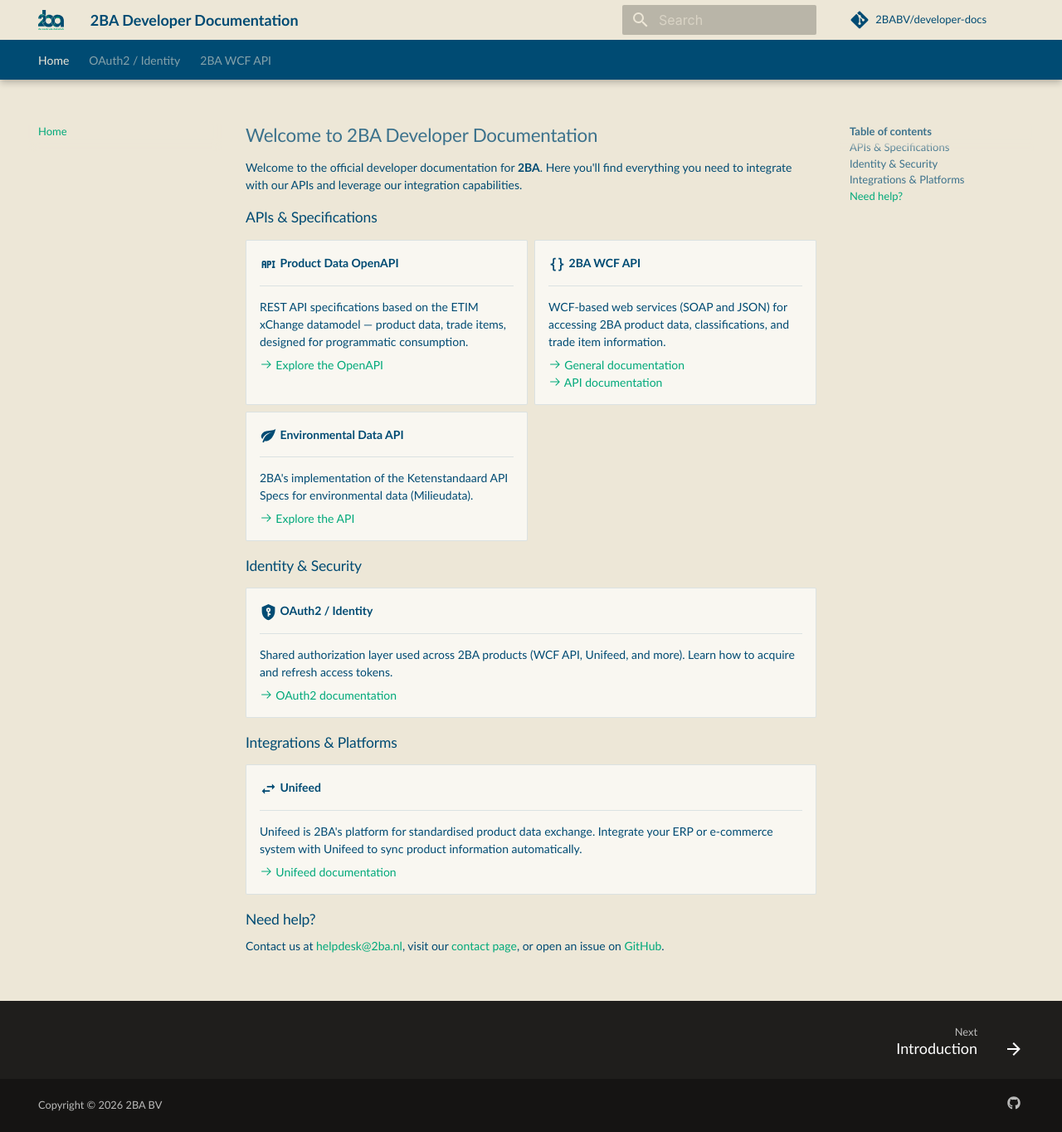
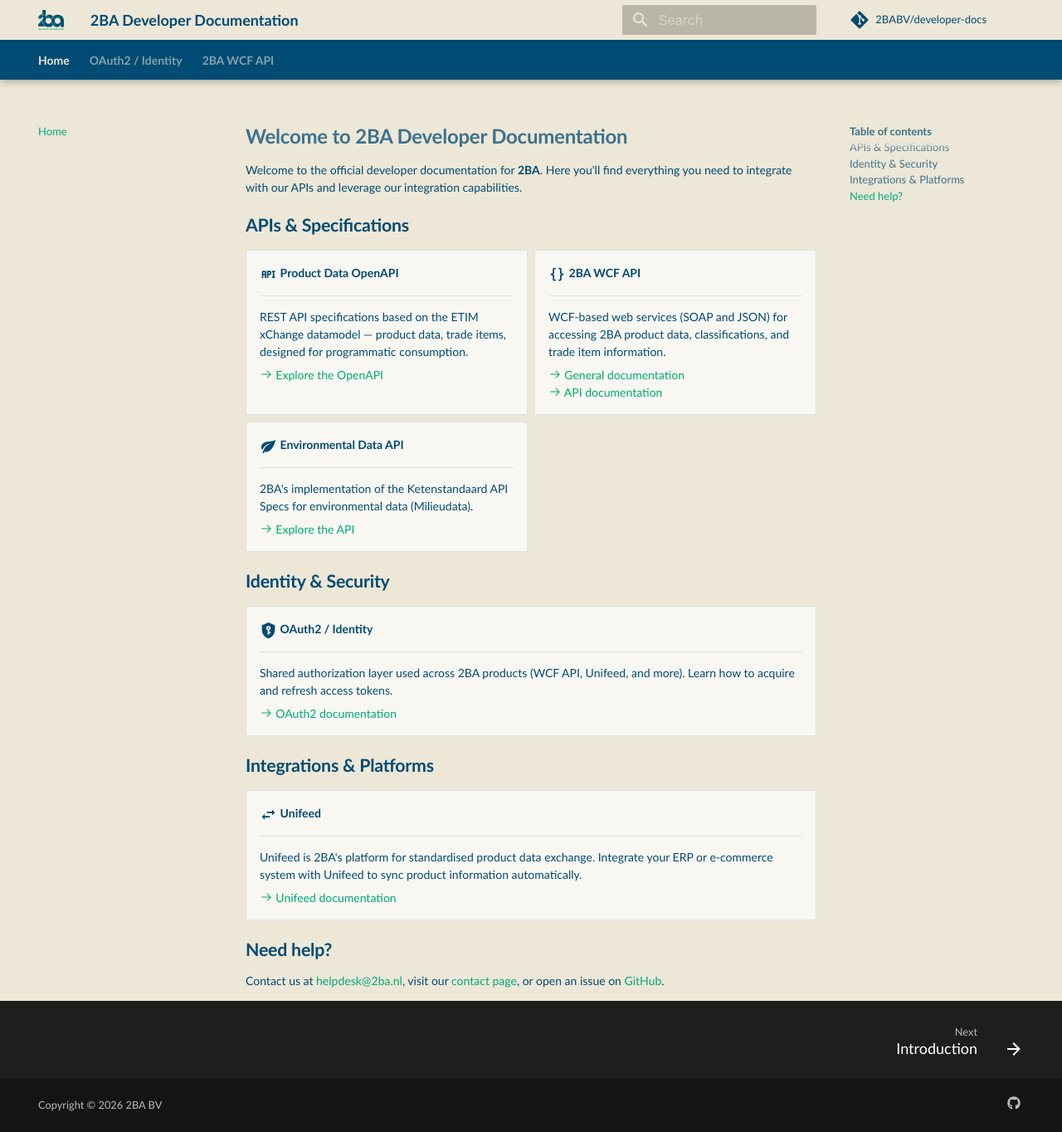
Before and after one commit to 2BABV/developer-docs, an MkDocs documentation site: the page built from docs/index.md, in a window 1280 px wide and 1364 px high. Shown: the whole window at 83% size. Built offline with MkDocs 1.6.1 and Material for MkDocs 9.7.7, drawn with Linux system fonts in a browser that asks for light colours; comment, search, counter and statistics services are not loaded.

Commit message:
Typograhy

```diff
--- a/docs/stylesheets/extra.css
+++ b/docs/stylesheets/extra.css
@@ -45,6 +45,7 @@ body,
 .md-nav__title,
 .md-tabs__link {
   font-family: AllRoundGothic, Nunito, "Trebuchet MS", sans-serif;
+  font-weight: 700;
 }
 
 /* Header uses primary fg/bg */
@@ -101,21 +102,28 @@ body,
 }
 
 .md-typeset h1 {
-  font-size: 1.6em;
+  font-size: 18pt;
+  font-weight: 700;
   margin: 0 0 0.6em;
 }
 
 .md-typeset h2 {
-  font-size: 1.25em;
+  font-size: 16pt;
+  font-weight: 700;
   margin: 1em 0 0.5em;
 }
 
 .md-typeset h3 {
-  font-size: 1.1em;
+  font-size: 16pt;
+  font-weight: 700;
   margin: 0.9em 0 0.4em;
 }
 
-.md-typeset h4 {
+.md-typeset h4,
+.md-typeset h5,
+.md-typeset h6 {
+  font-size: 16pt;
+  font-weight: 700;
   margin: 0.8em 0 0.4em;
 }
 
```
